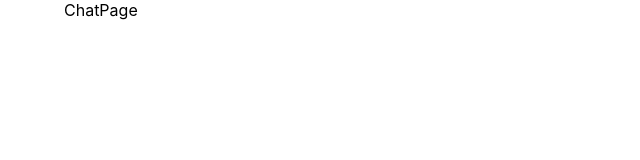
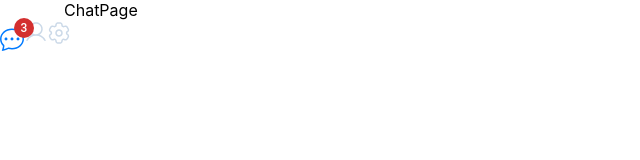
Before and after one commit to XSpiritBalanceX/Web-Chat, a React (Create React App) app: page /chats in a window 1280 px wide. Before the commit this address led to /. Shown: the top 160 px of the page, without its empty margins (0-640 px from the left). Built offline with nearby package versions, Linux system fonts and the light colour scheme.

Commit message:
created menu

```diff
--- a/src/App.tsx
+++ b/src/App.tsx
@@ -1,11 +1,14 @@
 import ScrollToTop from "@components/scrollToTop/ScrollToTop";
 import RouterComponent from "@components/router/RouterComponent";
+import Menu from "@components/menu/Menu";
+import { translate } from "@i18n";
 
 const App = () => {
   return (
     <>
       <ScrollToTop />
       <RouterComponent />
+      <Menu />
     </>
   );
 };
--- /dev/null
+++ b/src/components/menu/Menu.scss
@@ -0,0 +1 @@
+@import "../../variables";
--- /dev/null
+++ b/src/components/menu/Menu.tsx
@@ -0,0 +1,37 @@
+import { Box, Badge } from "@mui/material";
+import { NavLink, useLocation } from "react-router-dom";
+import MessageIcon from "@components/icons/MessageIcon";
+import PersonIcon from "@components/icons/PersonIcon";
+import SettingIcon from "@components/icons/SettingIcon";
+import { translate } from "@i18n";
+import "./Menu.scss";
+
+const Menu = () => {
+  const { t } = translate("translate", { keyPrefix: "menu" });
+
+  const { pathname } = useLocation();
+  console.log(pathname);
+  return (
+    <Box>
+      <NavLink to={"/chats"}>
+        <Badge badgeContent={3} color="error">
+          <MessageIcon
+            fill={pathname.includes("chats") ? "#007AFF" : "#CBD9E8"}
+          ></MessageIcon>
+        </Badge>
+      </NavLink>
+      <NavLink to={"/contacts"}>
+        <PersonIcon
+          fill={pathname.includes("contacts") ? "#007AFF" : "#CBD9E8"}
+        ></PersonIcon>
+      </NavLink>
+      <NavLink to={"/settings"}>
+        <SettingIcon
+          fill={pathname.includes("settings") ? "#007AFF" : "#CBD9E8"}
+        ></SettingIcon>
+      </NavLink>
+    </Box>
+  );
+};
+
+export default Menu;
--- a/src/components/router/RouterComponent.tsx
+++ b/src/components/router/RouterComponent.tsx
@@ -2,13 +2,13 @@
 import ChatPage from "@pages/chat/ChatPage";
 
 const RouterComponent = () => {
-  const routes = [{ path: "/", element: <ChatPage /> }];
+  const routes = [{ path: "/chats", element: <ChatPage /> }];
   return (
     <Routes>
       {routes.map((el, ind) => (
         <Route key={ind} path={el.path} element={el.element} />
       ))}
-      <Route path="*" element={<Navigate to={"/"} />} />
+      <Route path="*" element={<Navigate to={"/chats"} />} />
     </Routes>
   );
 };
--- a/src/i18n/english.json
+++ b/src/i18n/english.json
@@ -1,3 +1,9 @@
 {
-  "translate": {}
+  "translate": {
+    "menu": {
+      "chats": "Chats",
+      "contacts": "Contacts",
+      "settings": "Settings"
+    }
+  }
 }
--- a/src/i18n/russian.json
+++ b/src/i18n/russian.json
@@ -1,3 +1,9 @@
 {
-  "translate": {}
+  "translate": {
+    "menu": {
+      "chats": "Чаты",
+      "contacts": "Контакты",
+      "settings": "Настройки"
+    }
+  }
 }
```
